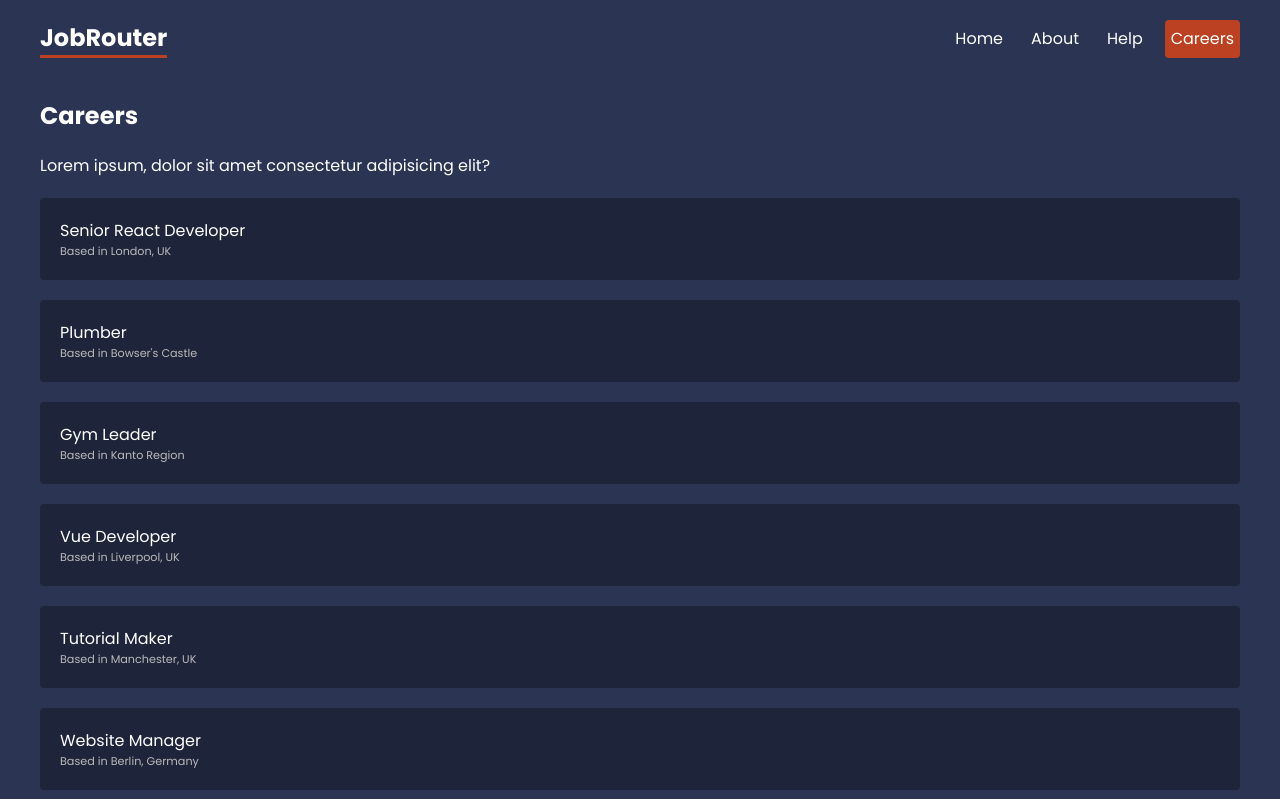
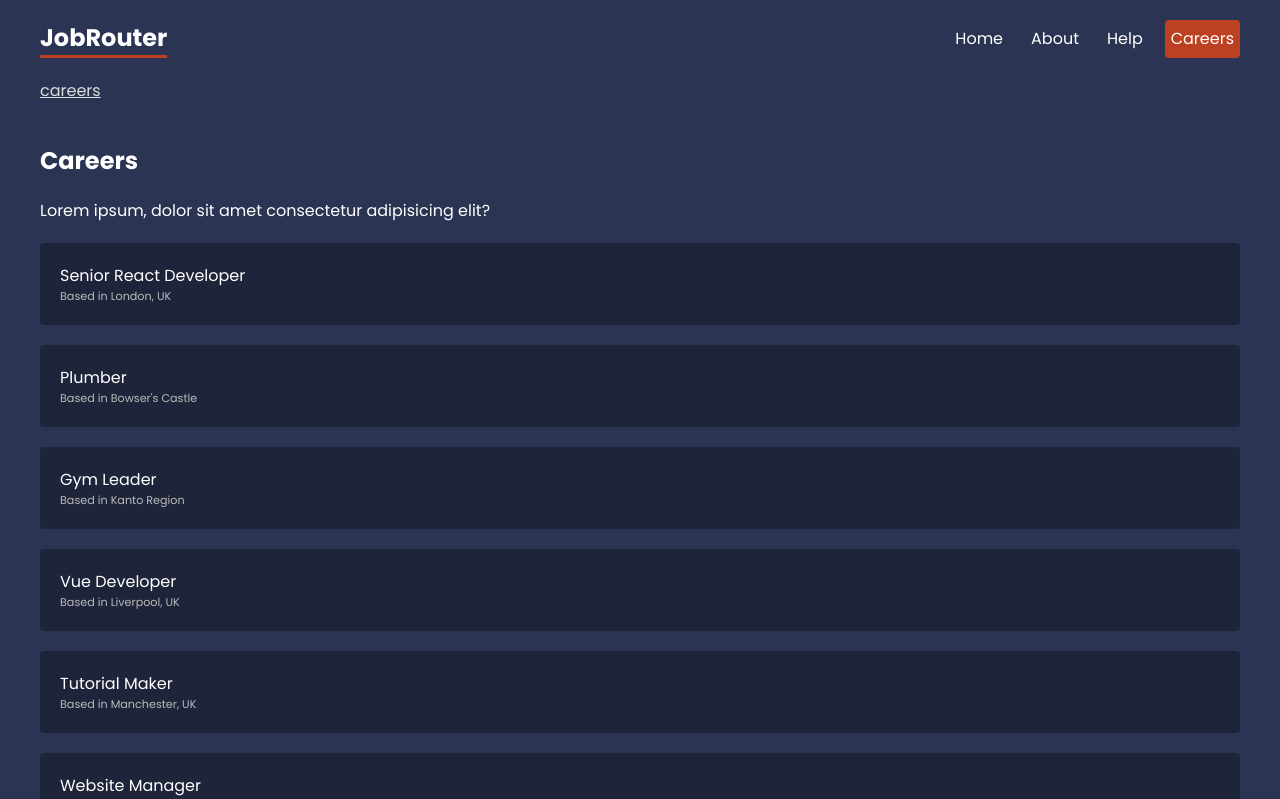
Before and after one commit to Eray-Adiyaman/ReactRouterPrac, a React (Create React App) app: page /careers in a window 1280 px wide. Shown: the top 799 px of the page. Built offline with nearby package versions, Linux system fonts and the light colour scheme; data requests are answered from the project's data file; the HTML template or start-up script is replaced by a standard one.

Commit message:
ReactRouter useLocation, Breadcrumbs component

```diff
--- /dev/null
+++ b/src/components/Breadcrumbs.js
@@ -0,0 +1,30 @@
+import { Link, useLocation } from "react-router-dom"
+
+export default function Breadcrumbs() {
+
+    const location = useLocation();
+
+    let currentLink =""
+
+    const crumbs =
+    location.pathname
+        .split("/")
+        .filter(crumb => crumb !== "")
+        .map(crumb => {
+            currentLink += `/${crumb}`
+
+            return(
+                <div className="crumb" key={crumb}>
+                    <Link to={currentLink}>{crumb}</Link>
+                </div>
+            )
+        })
+
+
+
+    return (
+    <div className="breadcrumbs">
+        {crumbs}
+    </div>
+    )
+}
--- a/src/index.css
+++ b/src/index.css
@@ -137,3 +137,26 @@
   font-size: 0.7em;
   color: #bbb;
 }
+
+/* BREADCRUMBS */
+
+.breadcrumbs {
+  max-width: 1200px;
+  margin: 20px auto;
+}
+
+.breadcrumbs > * {
+  display: inline-block;
+  margin-right: 10px;
+}
+.breadcrumbs .crumb:after {
+  content: ">";
+  margin-left: 10px;
+}
+.breadcrumbs .crumb:last-child::after {
+  display: none;
+}
+
+.breadcrumbs .crumb a {
+  color: #ddd;
+}
--- a/src/layouts/RootLayout.js
+++ b/src/layouts/RootLayout.js
@@ -1,4 +1,5 @@
 import { NavLink, Outlet } from "react-router-dom";
+import Breadcrumbs from "../components/Breadcrumbs";
 
 export default function RootLayout() {
   return (
@@ -12,6 +13,7 @@
           <NavLink to="careers">Careers</NavLink>
         </nav>
       </header>
+      <Breadcrumbs />
 
       <main>
         <Outlet></Outlet>
```
